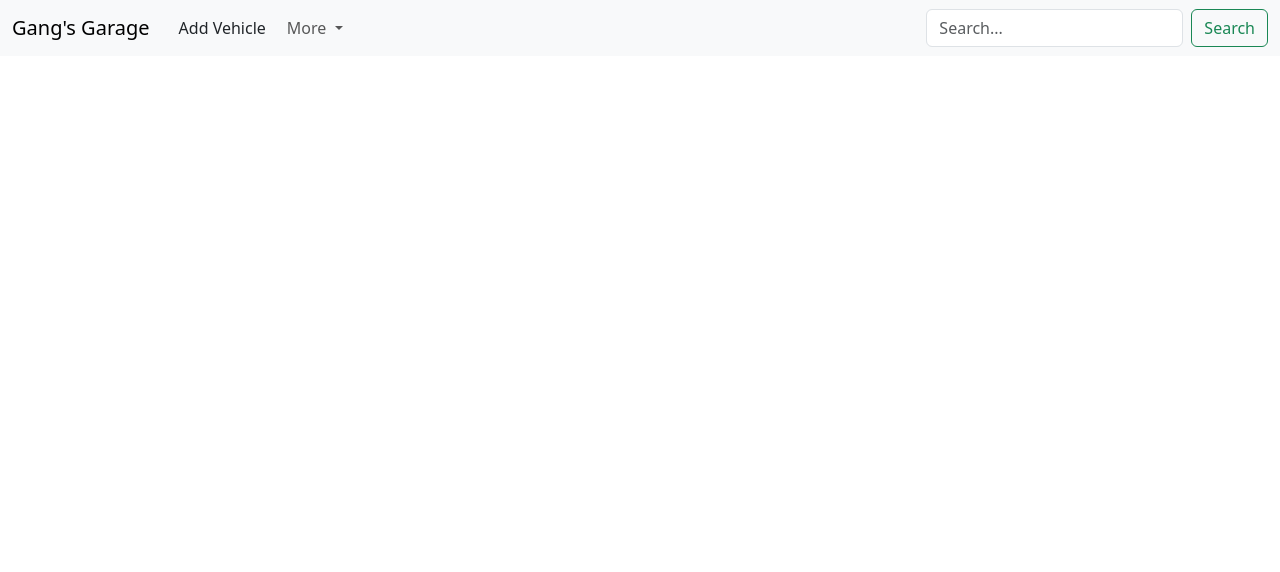
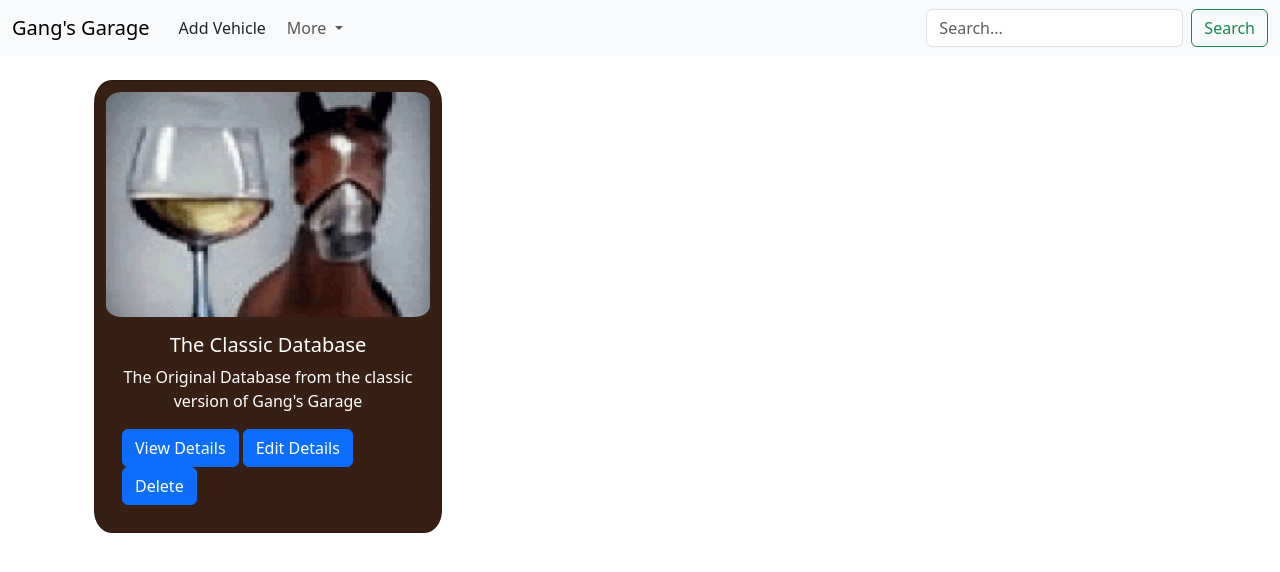
Before and after one commit to Mr-Ducklang/Gangs-Garage--The-Complete-Collection, a Flask app: page /database in a window 1280 px wide. Shown: the top 572 px of the page. Run offline with Flask 3, Linux system fonts and the light colour scheme.

Commit message:
Changed collection.db a bit and added an image and stuff

```diff
--- a/templates/database.html
+++ b/templates/database.html
@@ -15,7 +15,7 @@
       <div class="modal-content">
         <div class="modal-header">
           <h1 class="modal-title fs-5" id="exampleModalLabel">
-            Add New Vehicle
+            Add New Database
           </h1>
           <button
             type="button"
@@ -29,17 +29,17 @@
             <!--Image-->
             <div class="mb-3">
               <label for="image" class="form-label">Image URL</label>
-              <textarea class="form-control" id="vehicle-img" name="Image"></textarea>
+              <textarea class="form-control" id="database-img" name="Image"></textarea>
             </div>
             <!--Name-->
             <div class="mb-3">
               <label for="recipient-name" class="col-form-label">Name<br>e.g: Ronald's Database</label>
-              <input type="text" class="form-control" id="vehicle-name" name='Name'/>
+              <input type="text" class="form-control" id="database-name" name='Name'/>
             </div>
             <!--Description-->
             <div class="mb-3">
               <label for="message-text" class="col-form-label"></label>Description</label>
-              <textarea class="form-control" id="vehicle-description" name="Description"></textarea>
+              <textarea class="form-control" id="database-description" name="Description"></textarea>
             </div>
             <button type="submit" class="btn btn-primary">Add Database</button>
             <button
@@ -64,13 +64,13 @@
   <!--Grid Layout-->
   <div class="container">
     <div class="row">
-      {% for vehicle in vehicles %}
+      {% for database in databases %}
       <div class="col-12 col-md-6 col-lg-4 justify-content-center">
         <div class="card mb-4 custom-bg">
           <img
-            src="{{vehicle.image}}"
+            src="{{database.image}}"
             class="card-img-top"
-            alt="Picture of {{vehicle.name}}"
+            alt="Picture of {{database.name}}"
             width="300"
             height="225"
           />
@@ -78,19 +78,19 @@
             <h5 class="card-title cardtext">{{database.name}}</h5>
             <p class="cardtext">{{database.description}}</p>
 
-            <!-- View Vehicle Button -->
+            <!-- View Database Button -->
             <a
             class="btn btn-primary"
             href="{{url_for('view_database', id=database.id)}}"
             role="button"
             >View Details</a>
-            <!-- Edit Vehicle Button -->
+            <!-- Edit Database Button -->
             <a
             class="btn btn-primary"
             href="{{url_for('edit_database', id=database.id)}}"
             role="button"
             >Edit Details</a>
-            <!-- Delete Vehicle Button -->
+            <!-- Delete Database Button -->
             <a
             class="btn btn-primary"
             href="{{url_for('delete_database', id=database.id)}}"
--- a/templates/menu.html
+++ b/templates/menu.html
@@ -10,7 +10,7 @@
             role="button">Sign Up/Log in</a>
             <a
             class="btn-primary btn"
-            href="{{url_for('view_databases')}}"
+            href="{{url_for('databases')}}"
             role="button">Databases</a>
             <a
             class="btn-primary btn"
--- a/views.py
+++ b/views.py
@@ -9,9 +9,20 @@ def init_routes(app):
         return render_template('menu.html')
 
 
+    #view all vehicles in database
+    @app.route('/index', methods=['GET'])
+    def index():
+        if request.args.get('name') is not None:
+            name = request.args.get('name')
+            vehicles = Vehicle.query.filter(Vehicle.name.ilike(f'%{name}%')).all()
+        else:
+            vehicles = Vehicle.query.all()
+        return render_template('index.html', vehicles=vehicles)
+
+
     #view databases
     @app.route('/database', methods=['GET'])
-    def view_databases():
+    def databases():
         if request.args.get('name') is not None:
             name = request.args.get('name')
             databases = Database.query.filter(Database.name.ilike(f'%{name}%')).all()
@@ -25,6 +36,35 @@ def init_routes(app):
         id = request.args.get('id')
         vehicle = Vehicle.query.get(id)
         return render_template('view_vehicle.html', vehicle = vehicle)
+
+
+    #view database
+    @app.route('/view_database', methods=['GET'])
+    def view_database():
+        id = request.args.get('id')
+        database = Database.query.get(id)
+        return render_template('view_database.html', database = database)
+
+#edit database
+    @app.route('/edit', methods=['GET'])
+    def edit_database():
+        #get database
+        id = request.args.get('id')
+        database = Database.query.get(id)
+
+        if request.method == 'GET':
+            return render_template('edit.html', database = database)
+
+        if request.method == 'POST':
+
+            id = request.form["id"]
+            database = Vehicle.query.get(id)
+            database.image = request.form.get("Image")
+            database.name = request.form.get("Name")
+            database.description = request.form.get("Description")
+
+            db.session.commit()
+            return redirect(url_for('database'))
 
 
     #edit vehicle
@@ -59,6 +99,16 @@ def init_routes(app):
             return redirect(url_for('index'))
 
 
+#delete database
+    @app.route('/delete', methods=['GET'])
+    def delete_database():
+        id = request.args.get('id')
+        database = Database.query.get(id)
+        db.session.delete(database)
+        db.session.commit()
+
+        return redirect(url_for('database'))
+
     #delete vehicle
     @app.route('/delete', methods=['GET'])
     def delete_vehicle():
@@ -76,12 +126,3 @@ def init_routes(app):
     @app.route('/quiz', methods=['GET'])
     def quiz():
         return render_template('quiz.html')
-
-    @app.route('/index', methods=['GET'])
-    def index():
-        if request.args.get('name') is not None:
-            name = request.args.get('name')
-            vehicles = Vehicle.query.filter(Vehicle.name.ilike(f'%{name}%')).all()
-        else:
-            vehicles = Vehicle.query.all()
-        return render_template('index.html', vehicles=vehicles)
```
Also changed, not shown: instance/collection.db, static/IMG_7230.jpeg (added), 1 other file.
